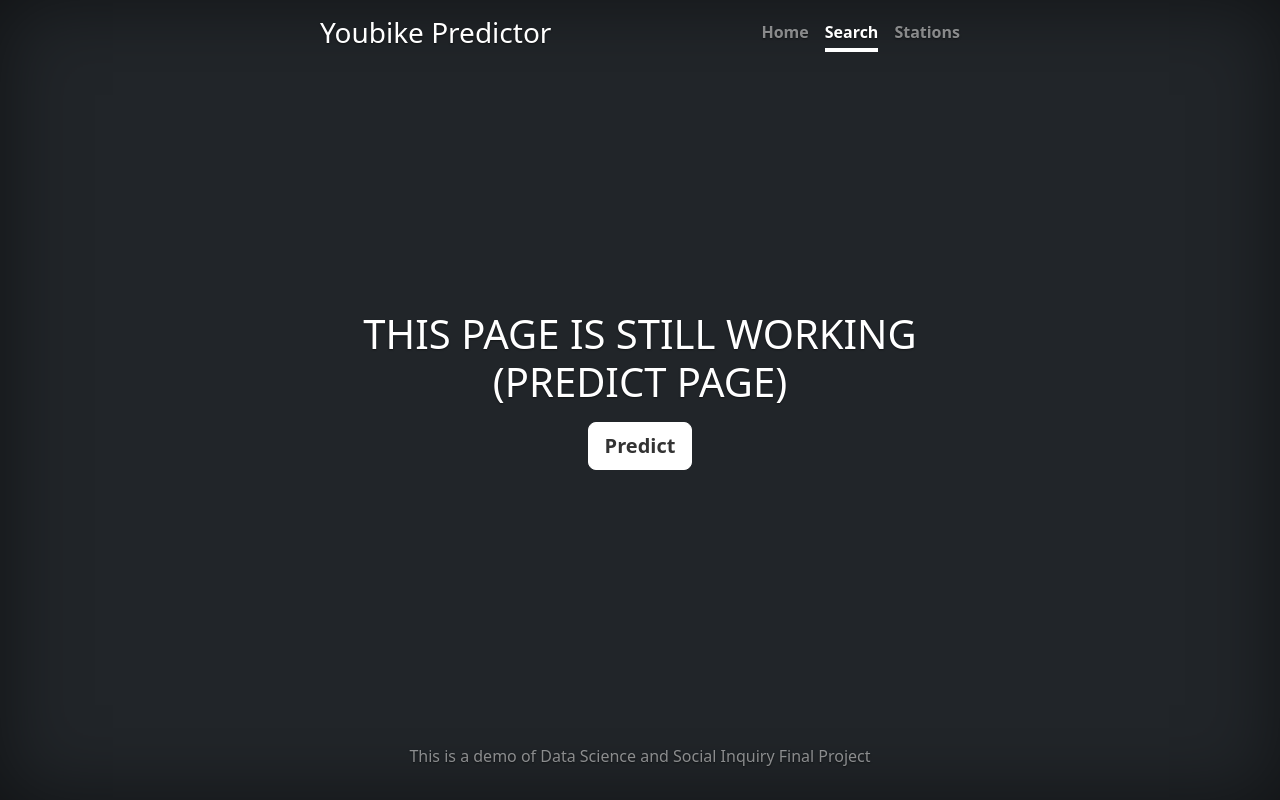
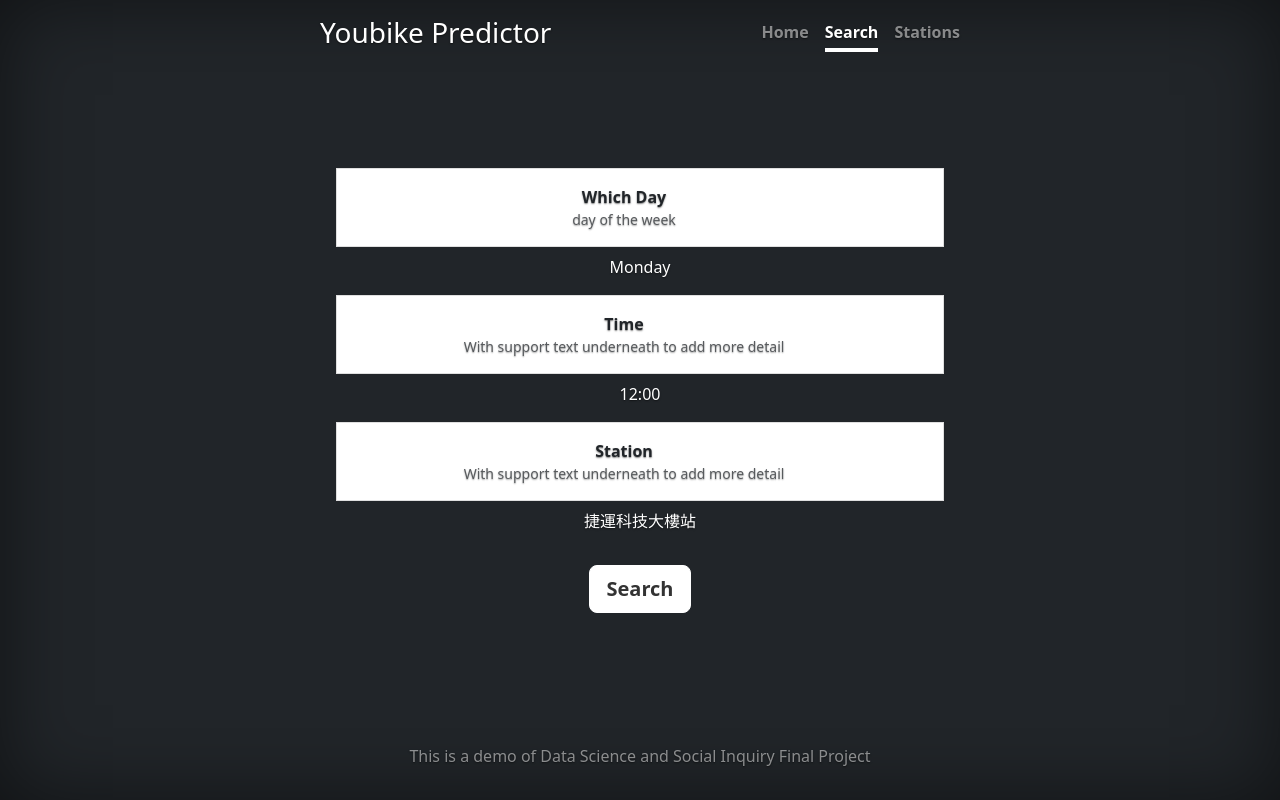
Before and after one commit to chen-yanlong/Youbike2.0-predictor, a React (Create React App) app in the folder frontend/: page /search in a window 1280 px wide. Built offline with nearby package versions, Linux system fonts and the light colour scheme.

Commit message:
add search page

```diff
--- a/frontend/package.json
+++ b/frontend/package.json
@@ -6,7 +6,9 @@
     "@testing-library/jest-dom": "^5.16.5",
     "@testing-library/react": "^13.4.0",
     "@testing-library/user-event": "^13.5.0",
+    "bootstrap": "^5.2.3",
     "react": "^18.2.0",
+    "react-bootstrap": "^2.7.0",
     "react-dom": "^18.2.0",
     "react-head": "^3.4.2",
     "react-scripts": "5.0.1",
--- /dev/null
+++ b/frontend/src/components/DayModal.js
@@ -0,0 +1,32 @@
+import { Modal, Button } from 'react-bootstrap'
+
+const DayModal = (props) => {
+  return(
+    <>
+    <Modal
+      {...props}
+      size="lg"
+      aria-labelledby="contained-modal-title-vcenter"
+      centered
+    >
+      <Modal.Header closeButton>
+        <Modal.Title id="contained-modal-title-vcenter">
+          Which day would you like to choose
+        </Modal.Title>
+      </Modal.Header>
+      <Modal.Body>
+        <h4>Centered Modal</h4>
+        <p>
+          Cras mattis consectetur purus sit amet fermentum. Cras justo odio,
+          dapibus ac facilisis in, egestas eget quam. Morbi leo risus, porta ac
+          consectetur ac, vestibulum at eros.
+        </p>
+      </Modal.Body>
+      <Modal.Footer>
+        <Button onClick={props.onHide}>Close</Button>
+      </Modal.Footer>
+    </Modal>
+    </>
+  )
+}
+export default DayModal
--- /dev/null
+++ b/frontend/src/components/StationModal.js
@@ -0,0 +1,32 @@
+import { Modal, Button } from 'react-bootstrap'
+
+const StationModal = (props) => {
+  return(
+    <>
+    <Modal
+      {...props}
+      size="lg"
+      aria-labelledby="contained-modal-title-vcenter"
+      centered
+    >
+      <Modal.Header closeButton>
+        <Modal.Title id="contained-modal-title-vcenter">
+          Which day would you like to choose
+        </Modal.Title>
+      </Modal.Header>
+      <Modal.Body>
+        <h4>Centered Modal</h4>
+        <p>
+          Cras mattis consectetur purus sit amet fermentum. Cras justo odio,
+          dapibus ac facilisis in, egestas eget quam. Morbi leo risus, porta ac
+          consectetur ac, vestibulum at eros.
+        </p>
+      </Modal.Body>
+      <Modal.Footer>
+        <Button onClick={props.onHide}>Close</Button>
+      </Modal.Footer>
+    </Modal>
+    </>
+  )
+}
+export default StationModal
--- /dev/null
+++ b/frontend/src/components/TimeModal.js
@@ -0,0 +1,31 @@
+import { Modal, Button } from 'react-bootstrap'
+const TimeModal = (props) => {
+  return(
+    <>
+    <Modal
+      {...props}
+      size="lg"
+      aria-labelledby="contained-modal-title-vcenter"
+      centered
+    >
+      <Modal.Header closeButton>
+        <Modal.Title id="contained-modal-title-vcenter">
+          What Time do you like
+        </Modal.Title>
+      </Modal.Header>
+      <Modal.Body>
+        <h4>Centered Modal</h4>
+        <p>
+          Cras mattis consectetur purus sit amet fermentum. Cras justo odio,
+          dapibus ac facilisis in, egestas eget quam. Morbi leo risus, porta ac
+          consectetur ac, vestibulum at eros.
+        </p>
+      </Modal.Body>
+      <Modal.Footer>
+        <Button onClick={props.onHide}>Close</Button>
+      </Modal.Footer>
+    </Modal>
+    </>
+  )
+}
+export default TimeModal
--- /dev/null
+++ b/frontend/src/components/search-station.js
@@ -0,0 +1,75 @@
+import { useState } from 'react';
+import DayModal from './DayModal';
+import StationModal from './StationModal';
+import TimeModal from './TimeModal';
+
+const SearchStation = () => {
+  const [dayModalOpen, setDayModalOpen] = useState(false)
+  const [timeModalOpen, setTimeModalOpen] = useState(false)
+  const [stationModalOpen, setStationModalOpen] = useState(false)
+
+  const [day, setDay] = useState('Monday')
+  const [time, setTime] = useState('12:00')
+  const [station, setStation] = useState('捷運科技大樓站')
+
+  const handleDayClick = () => {
+    setDayModalOpen(true);
+  }
+  const handleTimeClick = () => {
+    setTimeModalOpen(true);
+  }
+  const handleStationClick = () => {
+    setStationModalOpen(true);
+  }
+
+  return(
+  <>
+  <div className="list-group list-group-radio d-grid gap-2 border-0 w-auto">
+    <div className="position-relative">
+      <input className="form-check-input position-absolute top-50 end-0 me-3 fs-5" type="radio" name="listGroupRadioGrid" id="listGroupRadioGrid1" value="" />
+      <label className="list-group-item py-3 pe-5" htmlFor="listGroupRadioGrid1" onClick={handleDayClick}>
+        <strong className="fw-semibold">Which Day</strong>
+        <span className="d-block small opacity-75">day of the week</span>
+      </label>
+    </div>
+    <p>{day}</p>
+  </div>
+
+
+  <div className="list-group list-group-radio d-grid gap-2 border-0 w-auto">
+    <div className="position-relative">
+      <input className="form-check-input position-absolute top-50 end-0 me-3 fs-5" type="radio" name="listGroupRadioGrid" id="listGroupRadioGrid1" value="" />
+      <label className="list-group-item py-3 pe-5" htmlFor="listGroupRadioGrid1" onClick={handleTimeClick}>
+        <strong className="fw-semibold">Time</strong>
+        <span className="d-block small opacity-75">With support text underneath to add more detail</span>
+      </label>
+    </div>
+    <p>{time}</p>
+  </div>
+
+  <div className="list-group list-group-radio d-grid gap-2 border-0 w-auto">
+    <div className="position-relative">
+      <input className="form-check-input position-absolute top-50 end-0 me-3 fs-5" type="radio" name="listGroupRadioGrid" id="listGroupRadioGrid1" value="" />
+      <label className="list-group-item py-3 pe-5" htmlFor="listGroupRadioGrid1" onClick={handleStationClick}>
+        <strong className="fw-semibold">Station</strong>
+        <span className="d-block small opacity-75">With support text underneath to add more detail</span>
+      </label>
+    </div>
+    <p>{station}</p>
+  </div>
+
+  <DayModal show={dayModalOpen}
+            onHide={() => { setDayModalOpen(false)}}/>
+  <TimeModal show={timeModalOpen}
+            onHide={() => { setTimeModalOpen(false)}}/>
+  <StationModal show={stationModalOpen}
+            onHide={() => { setStationModalOpen(false)}}/>
+
+  </>
+
+
+  )
+
+
+}
+export default SearchStation;
--- a/frontend/src/components/station.js
+++ b/frontend/src/components/station.js
@@ -1,5 +1,8 @@
+
 
 const Station = ({stationName, address, poleNum},id) => {
+
+
   return(
     <div className="col" key={id}>
       <div className="card shadow-sm">
--- a/frontend/src/container/Search.js
+++ b/frontend/src/container/Search.js
@@ -1,3 +1,5 @@
+import SearchStation from "../components/search-station";
+
 const Search = () => {
 
 return(<html lang='en' className="h-100">
@@ -16,11 +18,11 @@
       </header>
 
       <main className="px-3">
-        <h1>THIS PAGE IS STILL WORKING (PREDICT PAGE)</h1>
 
-        <p className="lead"></p>
+        <SearchStation/>
+        <p></p>
         <p className="lead">
-          <button className="btn btn-lg btn-secondary fw-bold border-white bg-white" > Predict </button>
+          <button className="btn btn-lg btn-secondary fw-bold border-white bg-white"> Search</button>
         </p>
       </main>
 
```
Also changed, not shown: frontend/src/css/Home.css, 2 other files (tests, documents, lock files or other folders).
